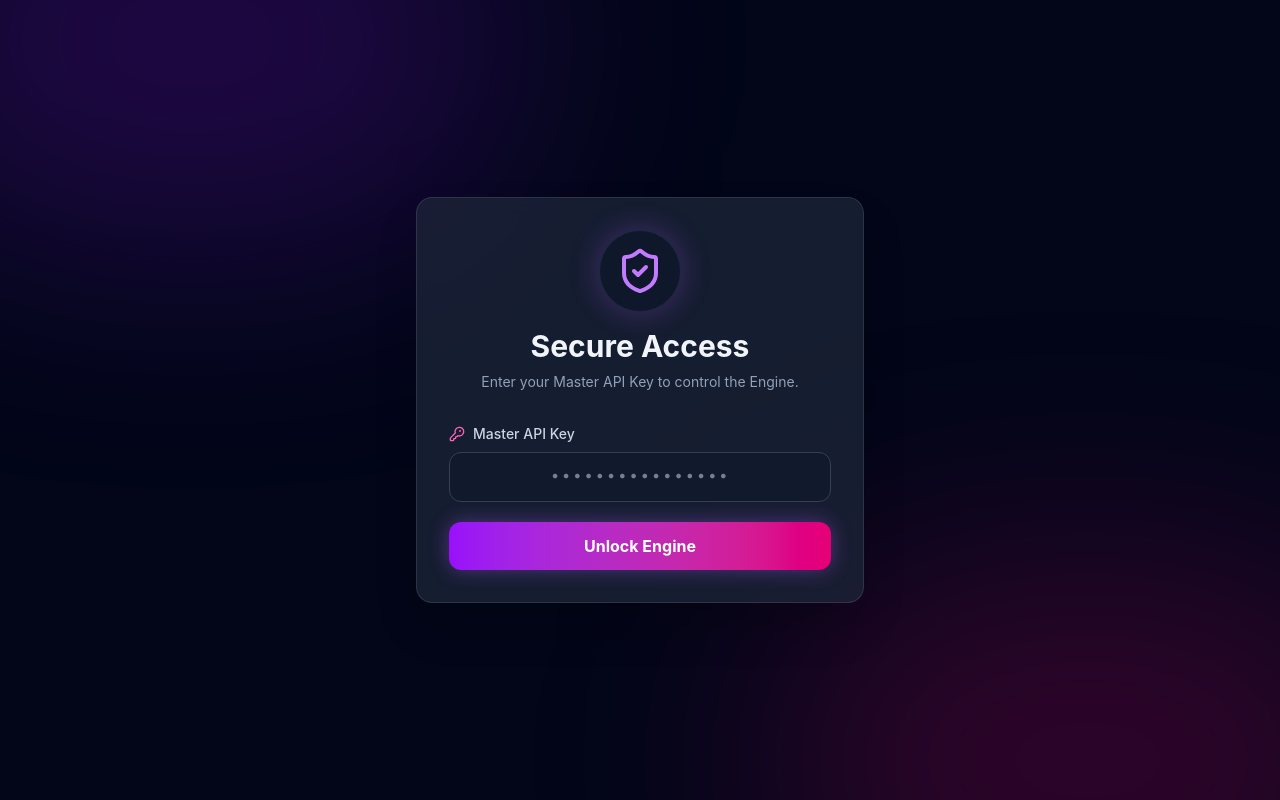
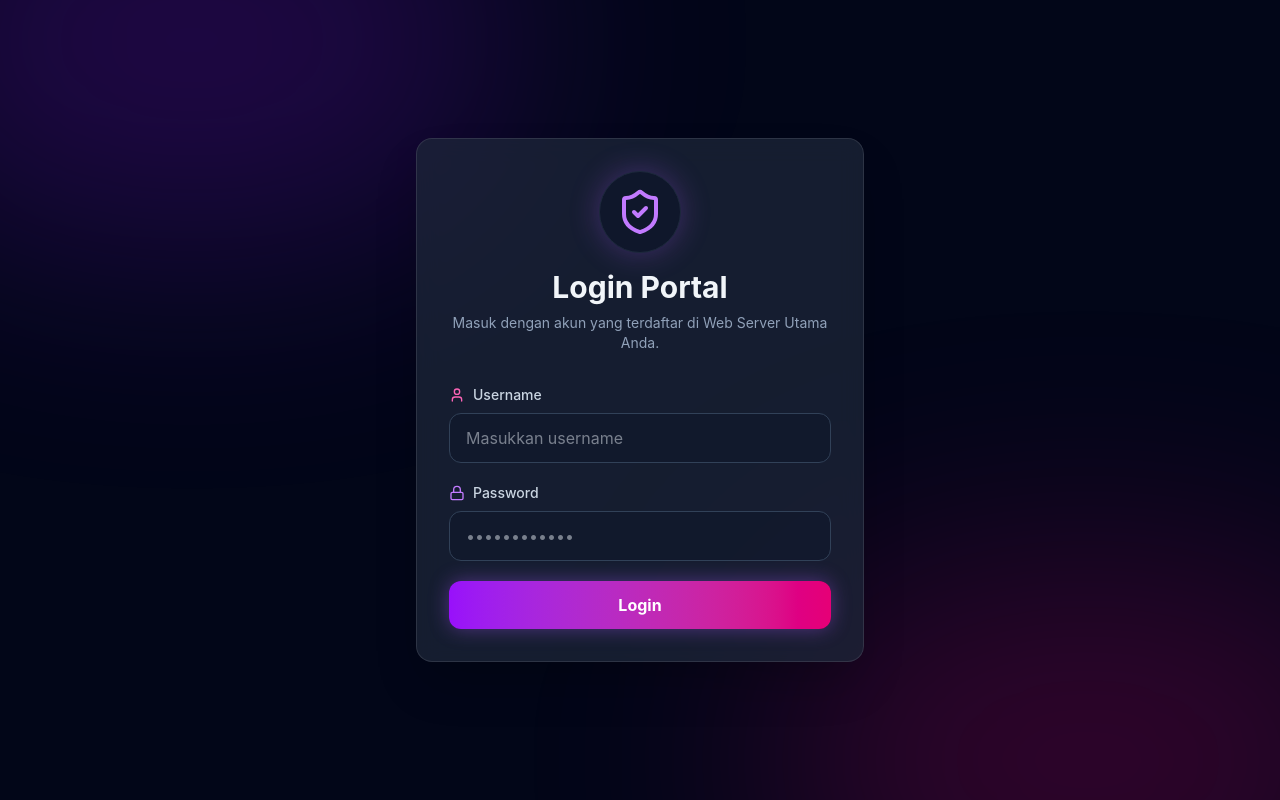
Before and after one commit to tahirakuy44/youtube-live-automation, a React (Vite) app: page /login in a window 1280 px wide. Built offline with nearby package versions, Linux system fonts and the light colour scheme.

Commit message:
feat: External Login Auth Proxy

```diff
--- a/server.js
+++ b/server.js
@@ -121,11 +121,44 @@ const upload = multer({ storage: storage });
 // Provide static access to uploaded files
 app.use('/uploads', express.static(path.join(process.cwd(), 'uploads')));
 
+// [EXTERNAL AUTH PROXY]
+// Mengirimkan kredensial ke server pusat sebelum memberikan API Key
+app.post('/api/auth/external-login', async (req, res) => {
+  const { username, password } = req.body;
+  const externalAuthUrl = process.env.EXTERNAL_AUTH_URL;
+
+  // Jika URL Eksternal belum disetel, sediakan mekanisme darurat (fallback)
+  if (!externalAuthUrl || externalAuthUrl.includes('nama-web-anda.com')) {
+    if (username === 'admin' && password === (process.env.API_KEY || 'kunci_rahasia_admin_123')) {
+      return res.json({ apiKey: process.env.API_KEY || 'kunci_rahasia_admin_123' });
+    }
+    return res.status(401).json({ error: 'Sistem Eksternal belum di-setup di .env. Gunakan username "admin" dan password API KEY Anda untuk sementara.' });
+  }
+
+  try {
+    // Memanggil API server Laravel/Eksternal
+    const extRes = await fetch(externalAuthUrl, {
+      method: 'POST',
+      headers: { 'Content-Type': 'application/json' },
+      body: JSON.stringify({ username, password })
+    });
+
+    if (extRes.ok) {
+      // Jika server eksternal merespon 200 OK, berikan Master API Key
+      return res.json({ apiKey: process.env.API_KEY || 'kunci_rahasia_admin_123' });
+    } else {
+      return res.status(401).json({ error: 'Kredensial ditolak oleh Web Server Utama Anda.' });
+    }
+  } catch (error) {
+    return res.status(500).json({ error: 'Gagal menghubungi Web Server Utama. ' + error.message });
+  }
+});
+
 // [API SECURITY MIDDLEWARE]
 // Melindungi seluruh akses ke /api agar hanya bisa diakses menggunakan Master API Key
 app.use('/api', (req, res, next) => {
-  // Pengecualian: Google Callback tidak menggunakan API Key
-  if (req.path === '/auth/youtube/callback') return next();
+  // Pengecualian: Rute Auth dan Google Callback
+  if (req.path.startsWith('/auth/')) return next();
 
   const apiKey = process.env.API_KEY || 'kunci_rahasia_admin_123';
   const authHeader = req.headers['authorization'];
--- a/src/pages/Accounts.jsx
+++ b/src/pages/Accounts.jsx
@@ -66,9 +66,9 @@ export default function Accounts() {
       title: 'Disconnect Account',
       message: 'Are you sure you want to disconnect this YouTube account? Scheduled streams using this account will fail.',
       action: () => {
-        fetch(`/api/accounts/${id}`, { method: 'DELETE' })
+        apiFetch(`/api/accounts/${id}`, { method: 'DELETE' })
           .then(() => {
-            fetchAccounts();
+            apiFetchAccounts();
             setConfirmModal({ isOpen: false });
           })
           .catch(console.error);
--- a/src/pages/Login.jsx
+++ b/src/pages/Login.jsx
@@ -1,17 +1,18 @@
 import { useState } from 'react';
 import { useNavigate } from 'react-router-dom';
-import { KeyRound, ShieldCheck } from 'lucide-react';
+import { ShieldCheck, User, Lock } from 'lucide-react';
 
 export default function Login() {
-  const [apiKey, setApiKey] = useState('');
+  const [username, setUsername] = useState('');
+  const [password, setPassword] = useState('');
   const [error, setError] = useState('');
   const [isLoading, setIsLoading] = useState(false);
   const navigate = useNavigate();
 
   const handleLogin = async (e) => {
     e.preventDefault();
-    if (!apiKey.trim()) {
-      setError('Master API Key is required');
+    if (!username.trim() || !password.trim()) {
+      setError('Username and Password are required');
       return;
     }
 
@@ -19,22 +20,25 @@ export default function Login() {
     setError('');
 
     try {
-      // Test the API key by fetching a lightweight endpoint
-      const res = await fetch('/api/stats', {
-        headers: {
-          'Authorization': `Bearer ${apiKey.trim()}`
-        }
+      // Mengirim kredensial ke Backend Node.js kita,
+      // yang mana Node.js kita akan meneruskannya ke Server Utama Anda (Laravel dll)
+      const res = await fetch('/api/auth/external-login', {
+        method: 'POST',
+        headers: { 'Content-Type': 'application/json' },
+        body: JSON.stringify({ username: username.trim(), password: password.trim() })
       });
 
-      if (res.ok) {
-        // Save to localStorage and redirect
-        localStorage.setItem('api_key', apiKey.trim());
+      const data = await res.json();
+
+      if (res.ok && data.apiKey) {
+        // Jika server utama menyetujui, kita dapat Master API Key secara rahasia
+        localStorage.setItem('api_key', data.apiKey);
         navigate('/monitoring');
       } else {
-        setError('Invalid Master API Key. Access Denied.');
+        setError(data.error || 'Invalid credentials');
       }
     } catch (err) {
-      setError('Network error or server is down. ' + err.message);
+      setError('Network error or proxy server is down. ' + err.message);
     }
 
     setIsLoading(false);
@@ -54,23 +58,37 @@ export default function Login() {
         </div>
 
         <h1 className="text-3xl font-bold text-slate-100 mb-2 text-center">
-          Secure Access
+          Login Portal
         </h1>
         <p className="text-slate-400 text-center text-sm mb-8">
-          Enter your Master API Key to control the Engine.
+          Masuk dengan akun yang terdaftar di Web Server Utama Anda.
         </p>
 
         <form onSubmit={handleLogin} className="space-y-5">
           <div>
             <label className="text-sm font-medium text-slate-300 mb-2 flex items-center gap-2">
-              <KeyRound size={16} className="text-pink-400" /> Master API Key
+              <User size={16} className="text-pink-400" /> Username
+            </label>
+            <input
+              type="text"
+              value={username}
+              onChange={(e) => setUsername(e.target.value)}
+              className="w-full bg-slate-900/50 border border-slate-700 rounded-xl px-4 py-3 text-slate-200 focus:outline-none focus:border-purple-500 focus:ring-1 focus:ring-purple-500 transition-all"
+              placeholder="Masukkan username"
+              disabled={isLoading}
+            />
+          </div>
+
+          <div>
+            <label className="text-sm font-medium text-slate-300 mb-2 flex items-center gap-2">
+              <Lock size={16} className="text-purple-400" /> Password
             </label>
             <input
               type="password"
-              value={apiKey}
-              onChange={(e) => setApiKey(e.target.value)}
-              className="w-full bg-slate-900/50 border border-slate-700 rounded-xl px-4 py-3 text-slate-200 focus:outline-none focus:border-purple-500 focus:ring-1 focus:ring-purple-500 transition-all text-center tracking-widest font-mono"
-              placeholder="••••••••••••••••"
+              value={password}
+              onChange={(e) => setPassword(e.target.value)}
+              className="w-full bg-slate-900/50 border border-slate-700 rounded-xl px-4 py-3 text-slate-200 focus:outline-none focus:border-purple-500 focus:ring-1 focus:ring-purple-500 transition-all"
+              placeholder="••••••••••••"
               disabled={isLoading}
             />
           </div>
@@ -87,9 +105,9 @@ export default function Login() {
             className="w-full bg-gradient-to-r from-purple-600 to-pink-600 hover:from-purple-500 hover:to-pink-500 text-white font-bold py-3 rounded-xl transition-all shadow-[0_0_20px_rgba(168,85,247,0.4)] hover:shadow-[0_0_30px_rgba(168,85,247,0.6)] disabled:opacity-50 disabled:cursor-not-allowed flex justify-center items-center gap-2"
           >
             {isLoading ? (
-              <span className="animate-pulse">Verifying...</span>
+              <span className="animate-pulse">Menghubungi Server Eksternal...</span>
             ) : (
-              'Unlock Engine'
+              'Login'
             )}
           </button>
         </form>
--- a/src/pages/Schedule.jsx
+++ b/src/pages/Schedule.jsx
@@ -5,7 +5,8 @@ import {
 } from 'date-fns';
 import {
   ChevronLeft, ChevronRight, Calendar as CalendarIcon,
-  Clock, Video, User, Plus, Trash2, Edit, Play, Square, Settings, Upload, Image as ImageIcon
+  Clock, Video, User, Trash2, Settings, Image as ImageIcon,
+  X, Tag, FileText, Globe
 } from 'lucide-react';
 import { apiFetch } from '../utils/api';
 import { ConfirmModal, AlertModal } from '../components/Modal';
```
Also changed, not shown: 1 other file (tests, documents, lock files or other folders).
